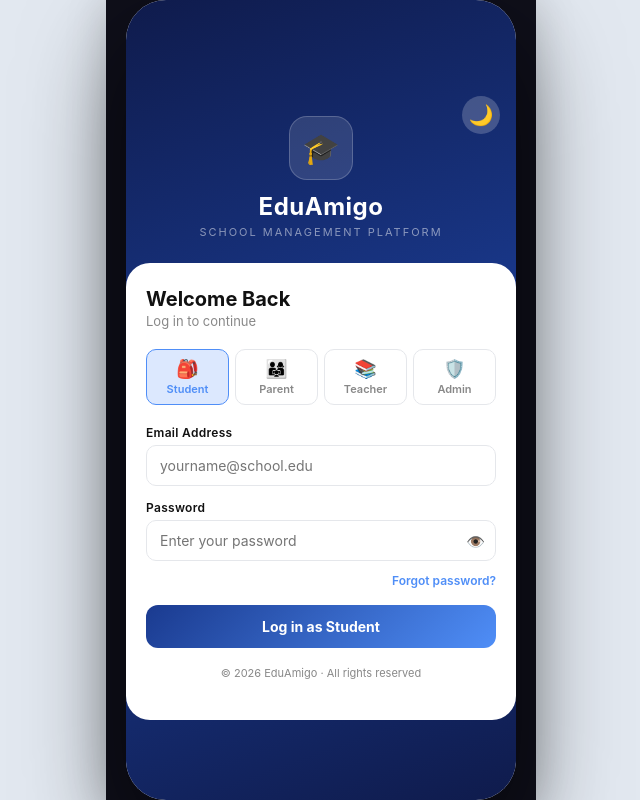
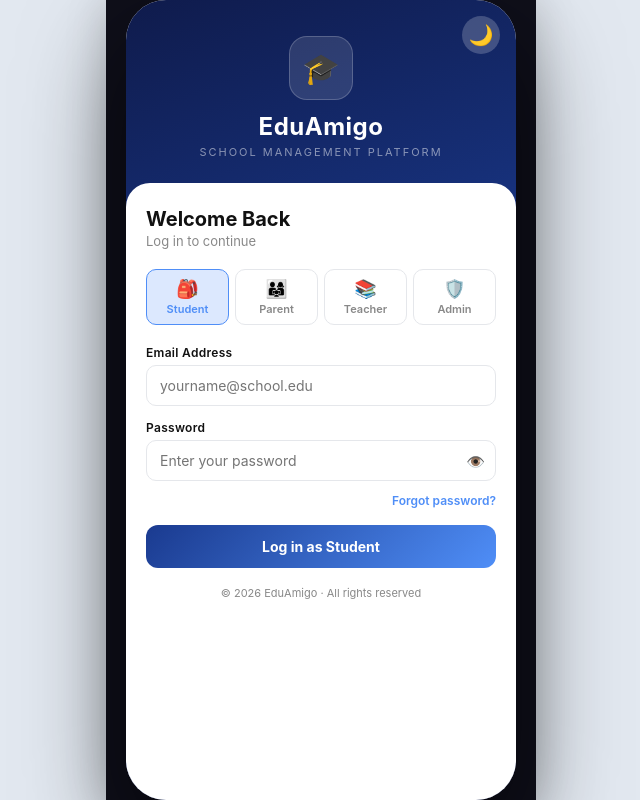
Before and after one commit to arihantrai33/eduamigo-frontend-, a React (Vite) app: page /login in a window 1280 px wide. Shown: the whole page, without its empty margins (319-959 px from the left). Built offline with nearby package versions, Linux system fonts and the light colour scheme.

Commit message:
fix: card flex 1, white area extends full height

```diff
--- a/src/pages/Login.jsx
+++ b/src/pages/Login.jsx
@@ -104,7 +104,7 @@ const s = {
   logoBox: { width: 64, height: 64, borderRadius: 18, background: "rgba(255,255,255,0.12)", border: "1.5px solid rgba(255,255,255,0.2)", display: "flex", alignItems: "center", justifyContent: "center", fontSize: 30, marginBottom: 12 },
   brand: { color: "white", fontSize: 24, fontWeight: 700, margin: "0 0 4px", letterSpacing: 0.5 },
   tagline: { color: "rgba(255,255,255,0.5)", fontSize: 11, letterSpacing: 2, textTransform: "uppercase", margin: 0 },
-  card: { flex: "unset", background: "var(--card)", borderRadius: "24px 24px 24px 24px", padding: "24px 20px 40px", overflowY: "auto", justifyContent: "center" },
+  card: { flex: 1, background: "var(--card)", borderRadius: "24px 24px 24px 24px", padding: "24px 20px 40px", overflowY: "auto", justifyContent: "center" },
   heading: { fontSize: 20, fontWeight: 700, color: "var(--text)", margin: "0 0 2px" },
   sub: { fontSize: 13, color: "var(--subtext)", margin: "0 0 20px" },
   roles: { display: "flex", gap: 6, marginBottom: 20 },
```
